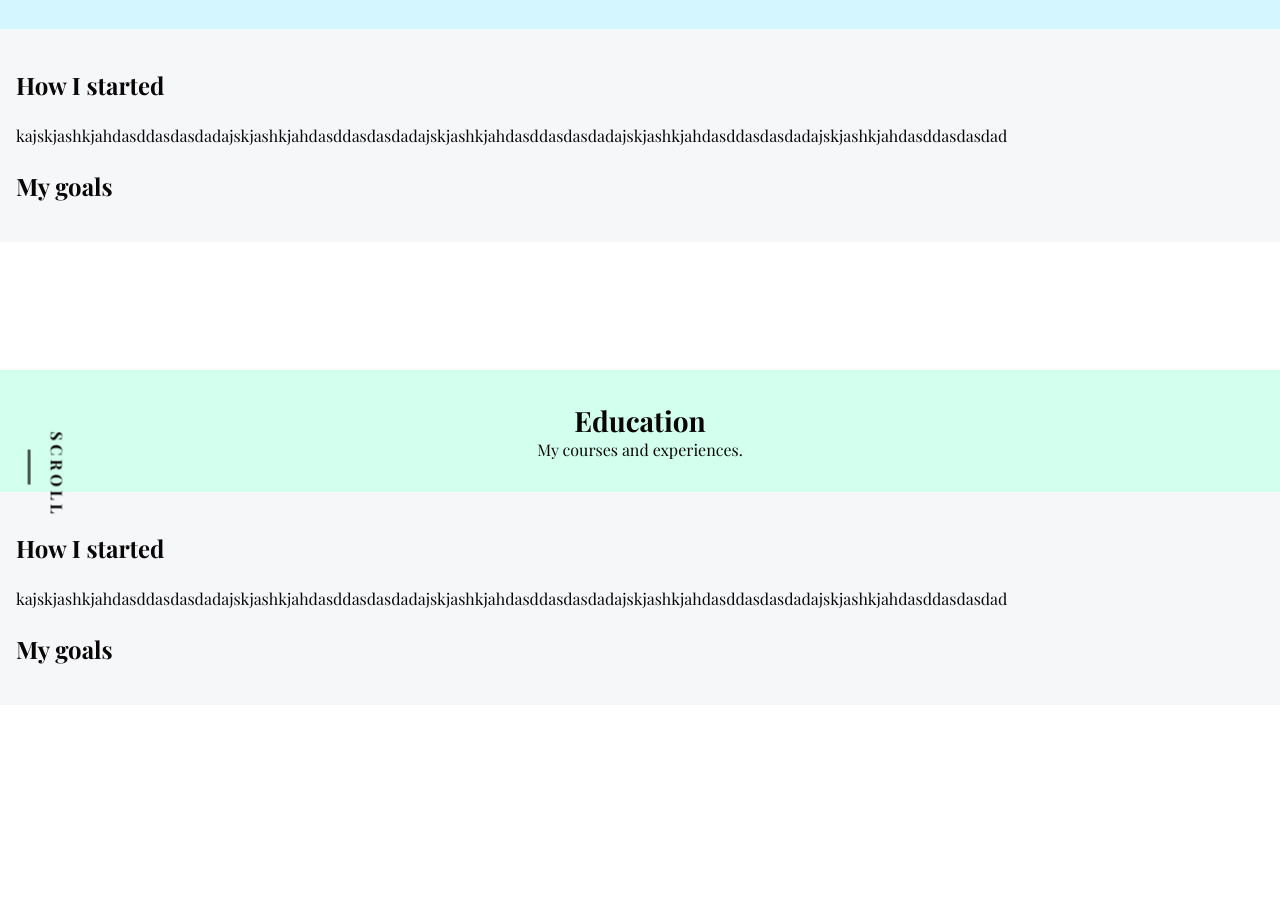
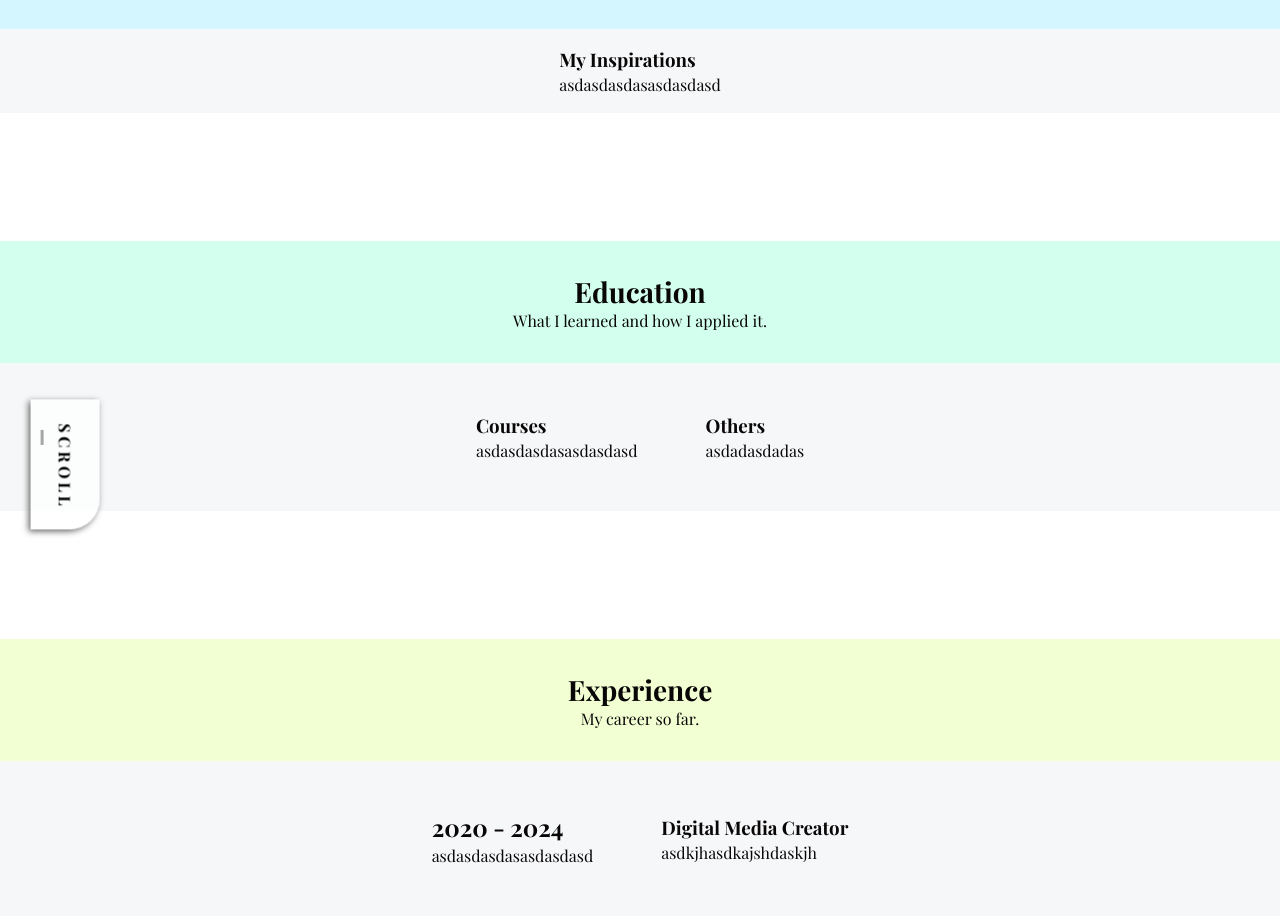
Before and after one commit to rankinT/engcmp610-portfolio, a plain HTML site: page pages/about.html in a window 1280 px wide. Shown: the part 221-1137 px from the top of the page. Before the commit the page ends 928 px from the top, so only its background shows below. Drawn offline with nearby package versions, Linux system fonts and the light colour scheme; a web font is replaced by a local one.

Commit message:
lil scroll additions

```diff
--- a/pages/about.html
+++ b/pages/about.html
@@ -24,10 +24,11 @@
 				<li><a href="/pages/contact.html">Contact</a></li>
 			</ul>
 		</header>
-		<div class="scroll" id="scroll-prompt">
-			<p class="show-scroll">S C R O L L</p>
-			<div class="line"></div>
-		</div>
+		<a href="#btm" id="scroll-link"
+			><div class="scroll" id="scroll-prompt">
+				<p class="show-scroll">S C R O L L</p>
+				<div class="line"></div></div
+		></a>
 		<section class="about-intro">
 			<div class="about-intro-desc">
 				<h1>About Me</h1>
@@ -35,28 +36,63 @@
 			</div>
 		</section>
 		<section class="about-container">
-			<div class="about-start">
-				<h2>How I started</h2>
-				<p>
-					kajskjashkjahdasddasdasdadajskjashkjahdasddasdasdadajskjashkjahdasddasdasdadajskjashkjahdasddasdasdadajskjashkjahdasddasdasdad
-				</p>
-			</div>
-			<div class="about-goals"><h2>My goals</h2></div>
+			<table>
+				<tr>
+					<td><h3>My Inspirations</h3></td>
+				</tr>
+				<tr>
+					<td><p>asdasdasdasasdasdasd</p></td>
+				</tr>
+			</table>
 		</section>
 		<section class="about-intro edu">
 			<div class="about-intro-desc">
 				<h1>Education</h1>
-				<p>My courses and experiences.</p>
+				<p>What I learned and how I applied it.</p>
 			</div>
 		</section>
 		<section class="about-container edu">
-			<div class="about-start">
-				<h2>How I started</h2>
-				<p>
-					kajskjashkjahdasddasdasdadajskjashkjahdasddasdasdadajskjashkjahdasddasdasdadajskjashkjahdasddasdasdadajskjashkjahdasddasdasdad
-				</p>
+			<table>
+				<tr>
+					<td><h3>Courses</h3></td>
+				</tr>
+				<tr>
+					<td><p>asdasdasdasasdasdasd</p></td>
+				</tr>
+			</table>
+			<table>
+				<tr>
+					<td><h3>Others</h3></td>
+				</tr>
+				<tr>
+					<td><p>asdadasdadas</p></td>
+				</tr>
+			</table>
+		</section>
+		<section class="about-intro exp">
+			<div class="about-intro-desc">
+				<h1>Experience</h1>
+				<p>My career so far.</p>
 			</div>
-			<div class="about-goals"><h2>My goals</h2></div>
 		</section>
+		<section class="about-container exp">
+			<table>
+				<tr>
+					<td><h2>2020 - 2024</h2></td>
+				</tr>
+				<tr>
+					<td><p>asdasdasdasasdasdasd</p></td>
+				</tr>
+			</table>
+			<table>
+				<tr>
+					<td><h3>Digital Media Creator</h3></td>
+				</tr>
+				<tr>
+					<td><p>asdkjhasdkajshdaskjh</p></td>
+				</tr>
+			</table>
+		</section>
+		<footer id="btm"></footer>
 	</body>
 </html>
--- a/styles/anim.scss
+++ b/styles/anim.scss
@@ -42,13 +42,27 @@
     }
   }
 
-// SCROLL PROMPT ON PORTF
+// SCROLL PROMPT
+#scroll-link{
+    text-decoration: none;
+    color: black;
+    // background-color: rgba(#ffffff, $alpha: 0.7);
+    transition: background-color 1s;
+    :hover{
+        background-color: rgb(255, 227, 175);
+    }
+}
 #scroll-prompt{
     z-index: 1;
     position: fixed;
     bottom: 10%;
     left: 0;
     rotate: 90deg;
+    background-color: rgba(#ffffff, $alpha: 0.7);
+    box-shadow: 2px 2px 6px #666666;;
+    border-top-right-radius: 30px;
+    padding: 0.5em;
+
     p{
         font-weight: bold;
         margin: 1em;
@@ -57,25 +71,26 @@
     .scroll-prompt.end{
         display: none;
     }
+
     .line{
+        bottom: 10px;
         background-color: black;
         width: 50px;
         height: 3px;
         position: absolute;
-        animation: 3s linear infinite running scrollDown;
+        animation: 4s linear infinite running scrollDown;
     }
     @keyframes scrollDown {
-        from {
+        0% {
             opacity: 0;
-            transform: translatex(-20px) scaleX(0.1);
+            transform: translatex(-20px) scaleX(0.3);
         }
         50%{
-            opacity: 1;
+            opacity: 0.7;
         }
-        to{
+        100%{
             opacity: 0;
-            transform: translatex(50px) scaleX(1); //multi right to left
-
+            transform: translatex(80px) scaleX(0.3); //multi right to left
         }
     }
 }
--- a/styles/styles.scss
+++ b/styles/styles.scss
@@ -233,19 +233,15 @@ section.about-intro{
     }
   }
   .about-container{
-    display:flex;
-    flex-direction: column;
-    text-align: left;
-
+    margin: 1em;
     margin: 0;
     padding: 1em;
+    display: flex;
+    justify-content: center;
+    align-items: center;
     // background-color: #0FFF8F;
     background-color: #f5f7f8;
-    h2{
-        padding: 1em 0;
-    }
   }
-
 
   section.about-intro.edu{
     display: flex;
@@ -256,8 +252,26 @@ section.about-intro{
     background-color: #d3ffee;
     // color: #0832bb;
     padding: 2em 0;
-    text-align: center;
-    h1{
-        font-size: 28px;
+  }
+  .about-container.edu{
+    table{
+        margin: 2em;
     }
   }
+
+  section.about-intro.exp{
+    display: flex;
+    justify-content: center;
+    align-items: center;
+    margin-top: 10%;
+    //background-color: #dfffd3;
+    background-color: #f2ffd3;
+    // color: #0832bb;
+    padding: 2em 0;
+}
+
+.about-container.exp{
+    table{
+        margin: 2em;
+    }
+}
```
Also changed, not shown: pages/portfolio.html (+5 -4 lines), styles/anim.css, styles/styles.css, 2 other files.
